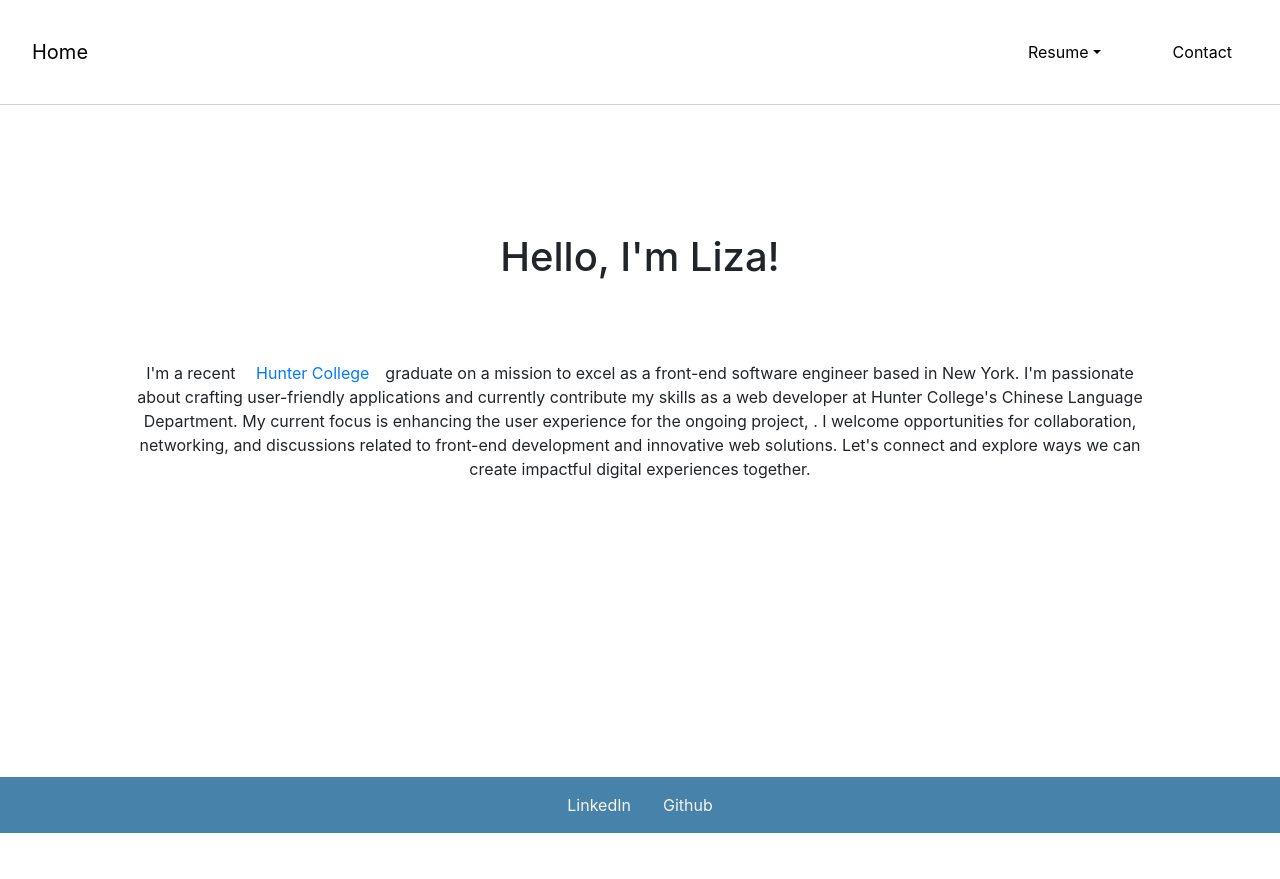
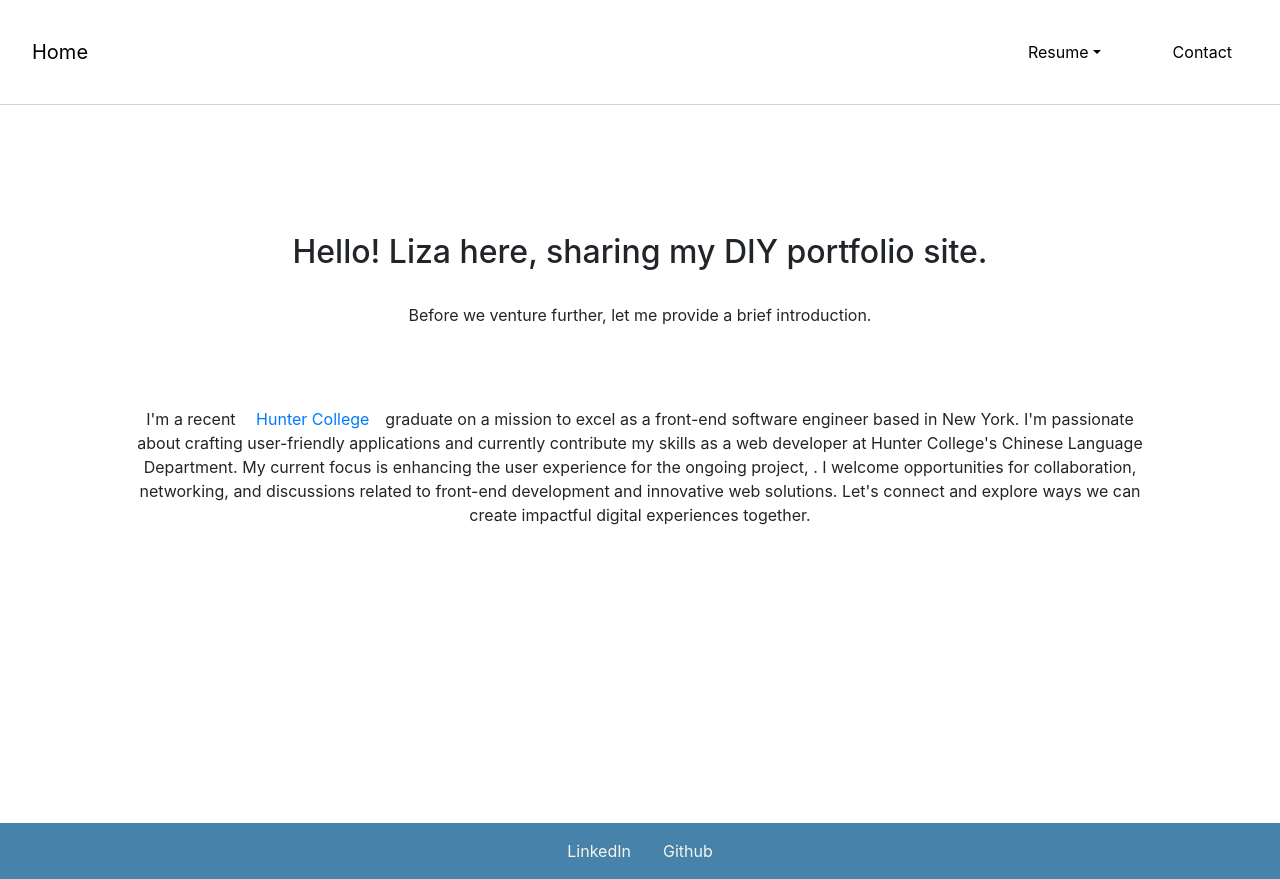
Before and after one commit to LizaFeng/PersonalPortfolio, a React (Create React App) app: page / in a window 1280 px wide. Before the commit the page ends 833 px from the top, so only its background shows below. Built offline with nearby package versions, Linux system fonts and the light colour scheme.

Commit message:
changing up the about me page

```diff
--- a/src/pages/Home.js
+++ b/src/pages/Home.js
@@ -5,7 +5,10 @@ const Home = () => {
   return (
     <div className="about-me">
       <div className="intro">
-        <h1>Hello, I'm Liza!</h1>
+        <h2>Hello! Liza here, sharing my DIY portfolio site.</h2>
+        <div style={{ marginTop: "2rem" }}>
+          <p>Before we venture further, let me provide a brief introduction.</p>
+        </div>
       </div>
       <p>
         I'm a recent <a href="https://hunter.cuny.edu/">Hunter College</a>
```
